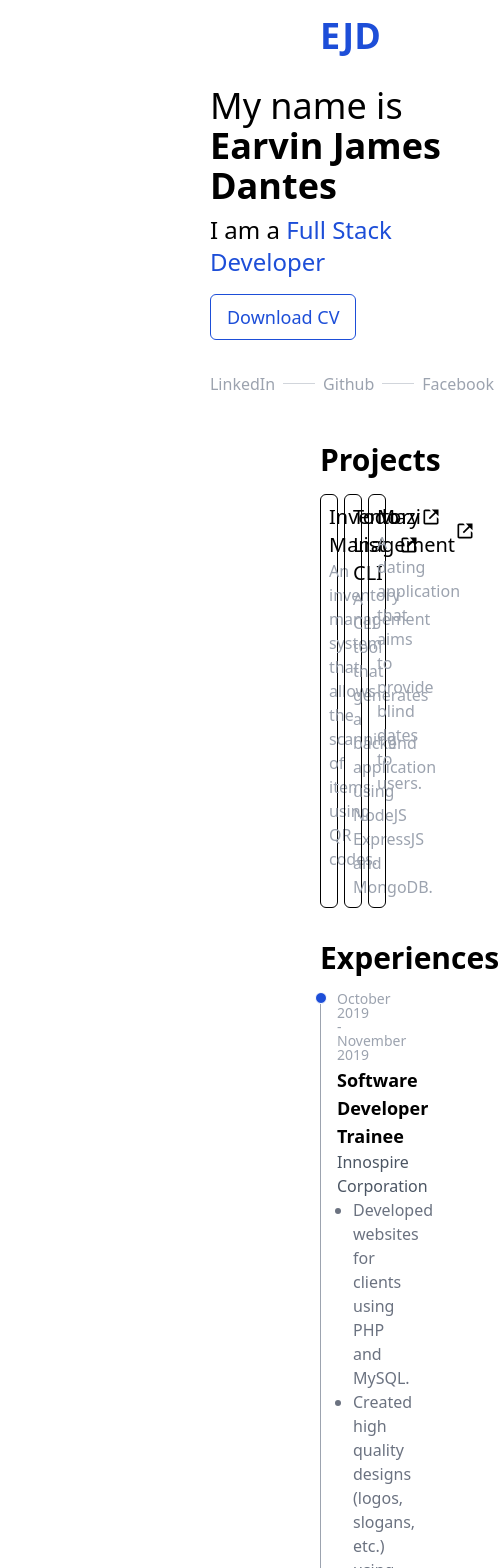
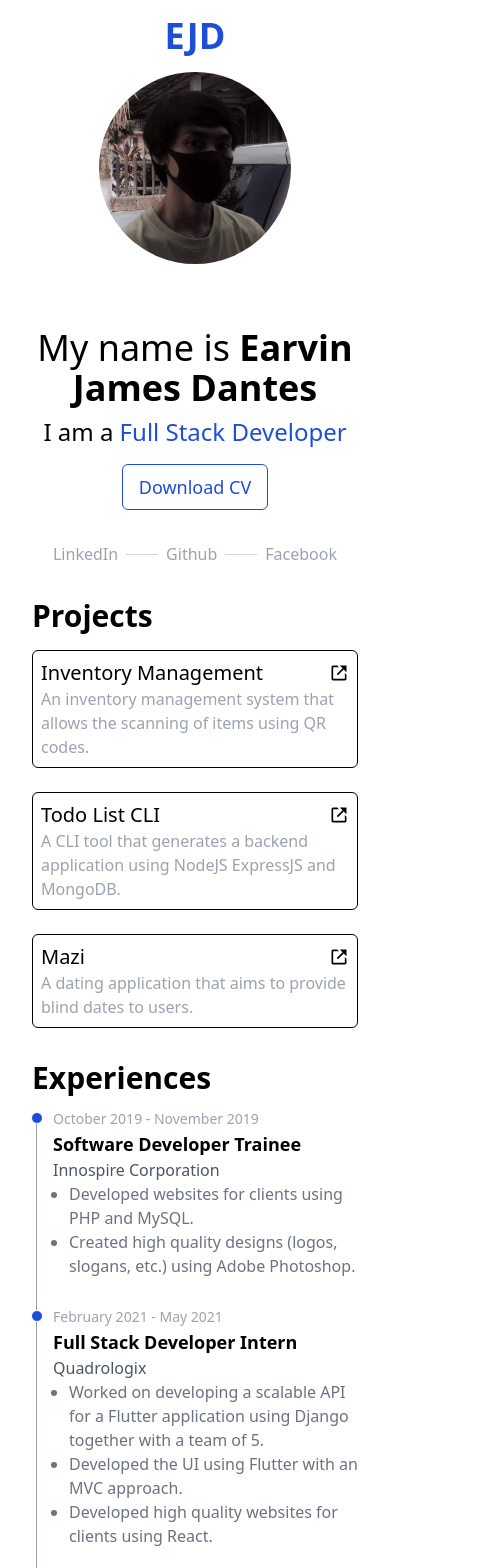
Before and after one commit to ervnjmsdnts/portfolio, a React (Create React App) app: page / in a window 390 px wide. Shown: the top 1568 px of the page, 499 px wide, since content can reach past the window. Built offline with nearby package versions, Linux system fonts and the light colour scheme.

Commit message:
Responsive

```diff
--- a/src/App.js
+++ b/src/App.js
@@ -5,7 +5,7 @@ import Projects from "./components/Projects";
 
 const App = () => {
   return (
-    <div className="mx-80">
+    <div className="md:mx-80 mx-8">
       <Navbar />
       <div className="flex flex-col gap-8">
         <Hero />
--- a/src/components/Experiences.jsx
+++ b/src/components/Experiences.jsx
@@ -22,7 +22,7 @@ const Experiences = () => {
   return (
     <div>
       <h3 className="text-3xl font-bold">Experiences</h3>
-      <div className="mt-4">
+      <div className="mt-4 ml-1">
         <ol className="relative border-l border-gray-400">
           <Experience
             dateRange="October 2019 - November 2019"
--- a/src/components/Hero.jsx
+++ b/src/components/Hero.jsx
@@ -7,9 +7,9 @@ const Divider = () => {
 
 const Hero = () => {
   return (
-    <div className="flex justify-center items-center gap-16 h-[40vh]">
-      <img src={Picture} alt="logo" className="w-72 rounded-full" />
-      <div>
+    <div className="flex flex-col md:flex-row justify-center items-center gap-16 md:h-[40vh] h-full">
+      <img src={Picture} alt="logo" className="md:w-72 w-48 rounded-full" />
+      <div className="text-center md:text-start">
         <div className="flex flex-col gap-2">
           <h2 className="text-4xl">
             My name is <span className="font-bold">Earvin James Dantes</span>
@@ -28,7 +28,7 @@ const Hero = () => {
             Download CV
           </button>
         </a>
-        <div className="flex items-center gap-2 mt-8 text-gray-400">
+        <div className="flex items-center justify-center md:justify-start gap-2 mt-8 text-gray-400">
           <a
             target="_blank"
             rel="noreferrer"
--- a/src/components/Navbar.jsx
+++ b/src/components/Navbar.jsx
@@ -1,6 +1,6 @@
 const Navbar = () => {
   return (
-    <div className="flex justify-between items-center py-4">
+    <div className="flex md:justify-start justify-center items-center py-4">
       <h1 className="text-4xl font-bold text-blue-700">EJD</h1>
     </div>
   );
--- a/src/components/Projects.jsx
+++ b/src/components/Projects.jsx
@@ -23,7 +23,7 @@ const Projects = () => {
   return (
     <div>
       <h3 className="text-3xl font-bold">Projects</h3>
-      <div className="grid grid-cols-3 gap-6 mt-4">
+      <div className="grid grid-cols-1 md:grid-cols-3 gap-6 mt-4">
         <Project
           name="Inventory Management"
           description="An inventory management system that allows the scanning of items using QR codes."
```
